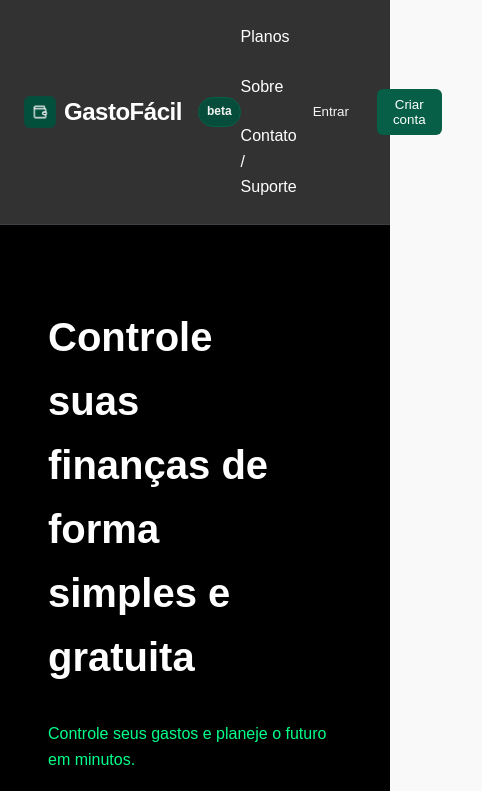
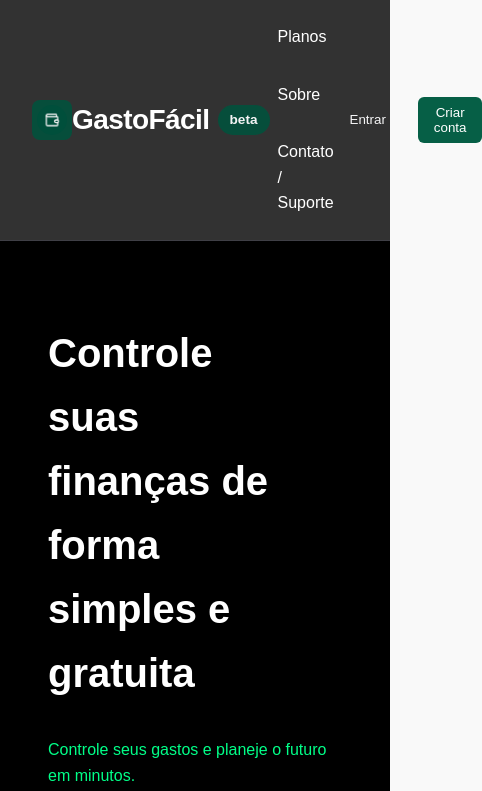
Before and after one commit to lincon-cardoso/gastofacil, a Next.js app: page / in a window 390 px wide. Shown: the top 791 px of the page, 482 px wide, since content can reach past the window. Built offline with nearby package versions, Linux system fonts and the light colour scheme.

Commit message:
feat: melhorar o layout e a responsividade do cabeçalho; ajustar estilos e estrutura do componente Header

```diff
--- a/src/components/Header/Header.module.scss
+++ b/src/components/Header/Header.module.scss
@@ -133,23 +133,33 @@
         .brandContainer {
             display: flex;
             align-items: center;
-            gap: 0.5rem;
+            justify-content: space-around;
+            width: 350px;
+            gap: 4rem; // Ajusta o espaçamento entre os elementos
+            padding: 0.5rem; // Adiciona espaçamento interno para melhorar a aparência
+            border-radius: 0.5rem;
+
+            .brandLink {
+                display: flex;
+                align-items: center;
+                text-decoration: none; // Remove sublinhado do link
+            }
 
             .logoBackground {
-                width: 2rem;
-                height: 2rem;
+                width: 2.5rem; // Ajusta o tamanho para maior destaque
+                height: 2.5rem;
                 display: grid;
                 place-items: center;
-                border-radius: 0.375rem;
+                border-radius: 0.5rem; // Suaviza os cantos
                 background-color: #064e3b;
 
                 img {
-                    border-radius: 2rem;
+                    border-radius: 50%; // Torna a imagem circular
                 }
             }
 
             .title {
-                font-size: 1.5rem;
+                font-size: 1.75rem; // Aumenta o tamanho da fonte para maior destaque
                 font-weight: bold;
                 color: #fff;
                 letter-spacing: -0.02em;
@@ -157,22 +167,19 @@
 
             .badge {
                 margin-left: 0.5rem;
-                padding: 0.25rem 0.5rem;
-                font-size: 0.75rem;
+                padding: 0.25rem 0.75rem; // Ajusta o espaçamento interno
+                font-size: 0.85rem; // Ajusta o tamanho da fonte
                 font-weight: 600;
                 color: #f4f4f5;
                 background-color: #064e3b;
-                border: 1px solid #065f46;
-                border-radius: 1.25rem;
-
+                border-radius: 1.5rem; // Suaviza os cantos
             }
-
         }
 
         .nav {
             display: flex;
             flex-wrap: wrap; // Permite que os itens sejam distribuídos em várias linhas, se necessário
-    gap: 1rem; // Ajusta o espaçamento entre os itens
+            gap: 1.5rem; // Ajusta o espaçamento entre os itens
             list-style: none;
             margin: 0;
             padding: 0;
@@ -180,7 +187,7 @@
             ul {
                 display: flex;
                 flex-wrap: wrap; // Permite que os itens sejam distribuídos em várias linhas
-        gap: 1.5rem; // Ajusta o espaçamento entre os itens
+                gap: 2rem; // Ajusta o espaçamento entre os itens
                 list-style: none;
                 margin: 0;
                 padding: 0;
@@ -217,7 +224,7 @@
         .auth {
             display: flex;
             align-items: center;
-            gap: 0.75rem;
+            gap: 1rem;
 
             .login {
                 padding: 0.5rem 1rem;
--- a/src/components/Header/page.tsx
+++ b/src/components/Header/page.tsx
@@ -13,11 +13,13 @@ export default function Header() {
     <header className={styles.header}>
       <div className={styles.container}>
         <div className={styles.brandContainer}>
-          <div className={styles.logoBackground}>
-            <Image src="/images/img.png" alt="Logo" width={30} height={30} />
-          </div>
-          <h1 className={styles.title}>GastoFácil</h1>
-          <span className={styles.badge}>beta</span>
+          <Link href="/" className={styles.brandLink}>
+            <div className={styles.logoBackground}>
+              <Image src="/images/img.png" alt="Logo" width={30} height={30} />
+            </div>
+            <h1 className={styles.title}>GastoFácil</h1>
+            <span className={styles.badge}>beta</span>
+          </Link>
         </div>
         <nav className={styles.nav} aria-label="Navegação principal">
           <ul>
```
Also changed, not shown: package.json (line endings or trailing spaces). Lines whose indentation alone changed are shown as unchanged.
